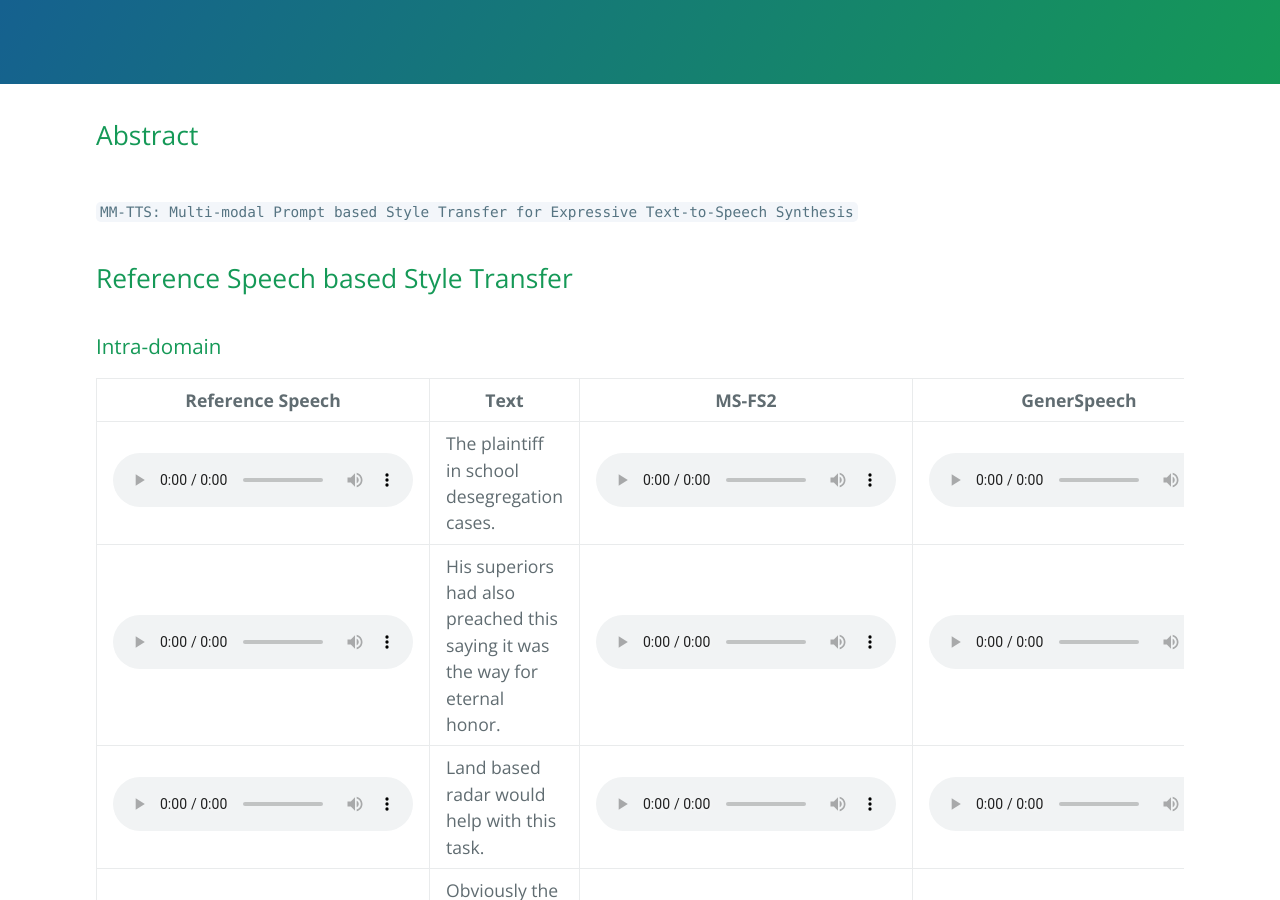
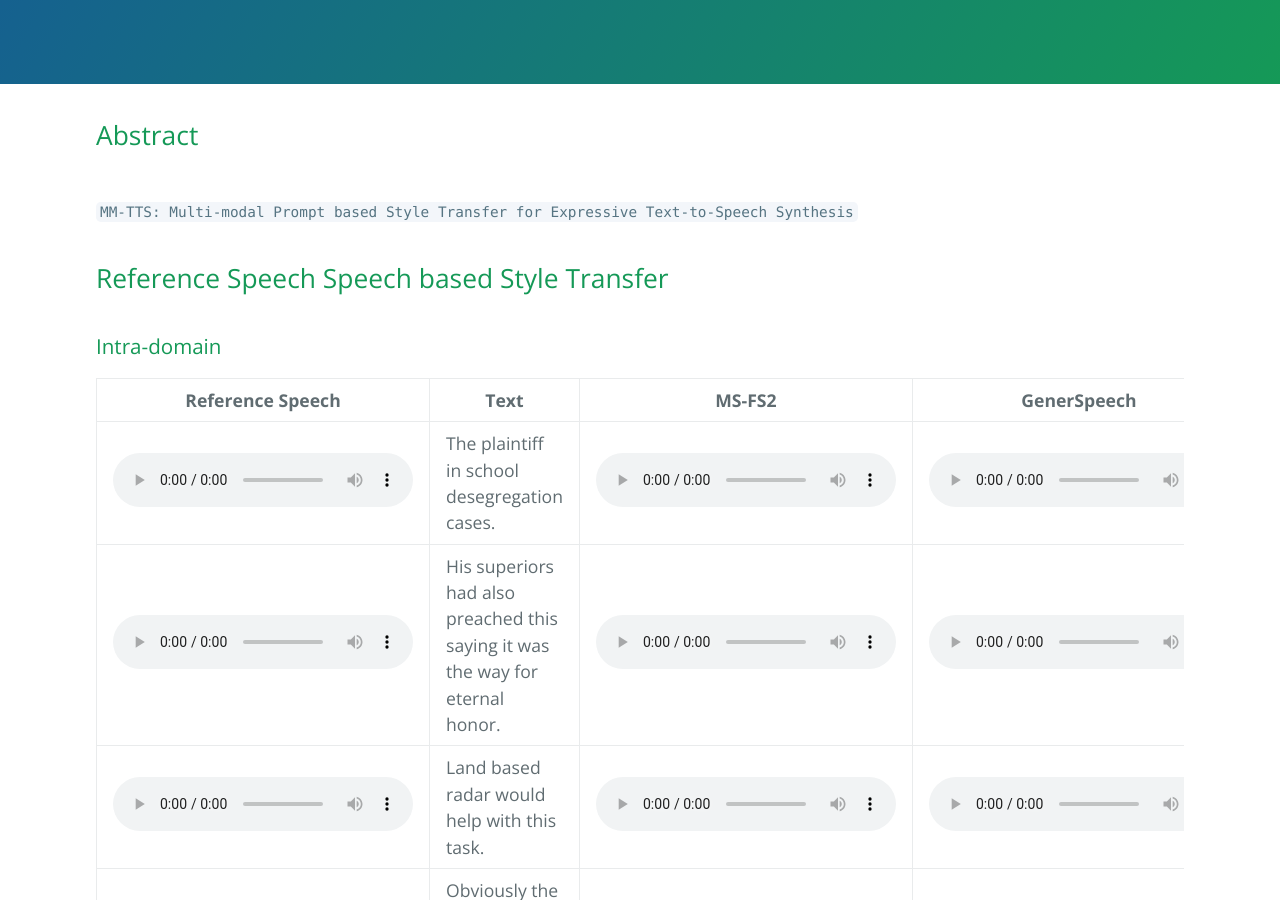
Before and after one commit to Multimodal-TTS/Multimodal-TTS.github.io, a Jekyll site: the page built from index.md, in a window 1280 px wide and 900 px high, scrolled down 404 px. Built offline with Jekyll 4.4.1, drawn with Linux system fonts in a browser that asks for light colours; our own code applies the rules of GitHub Pages for plain Markdown files; the repository's description, which GitHub fills in, is left out; some of the changed text lies outside the part shown.

Commit message:
Update index.md

```diff
--- a/index.md
+++ b/index.md
@@ -4,7 +4,7 @@
 `MM-TTS: Multi-modal Prompt based Style Transfer for Expressive Text-to-Speech Synthesis`
 ---
 
-## Reference Speech based Style Transfer
+## Reference Speech Speech based Style Transfer
 
 ### Intra-domain
 
```
Also changed, not shown: other parts of index.md (+1 -1 lines).
